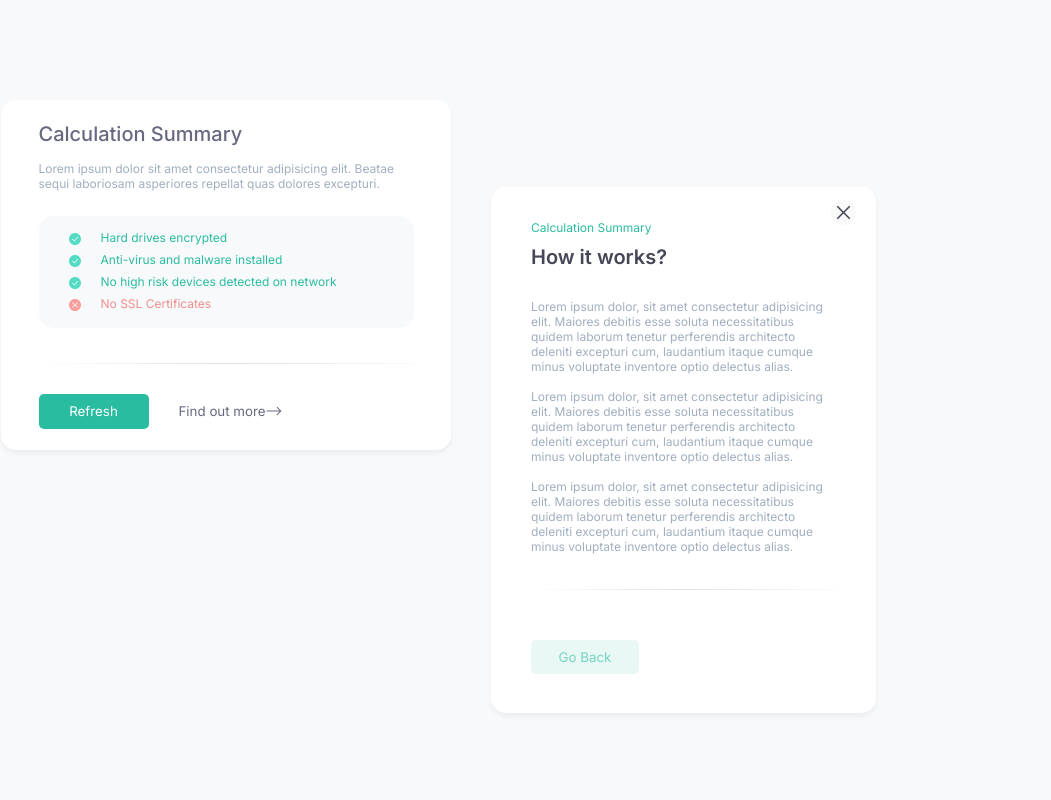
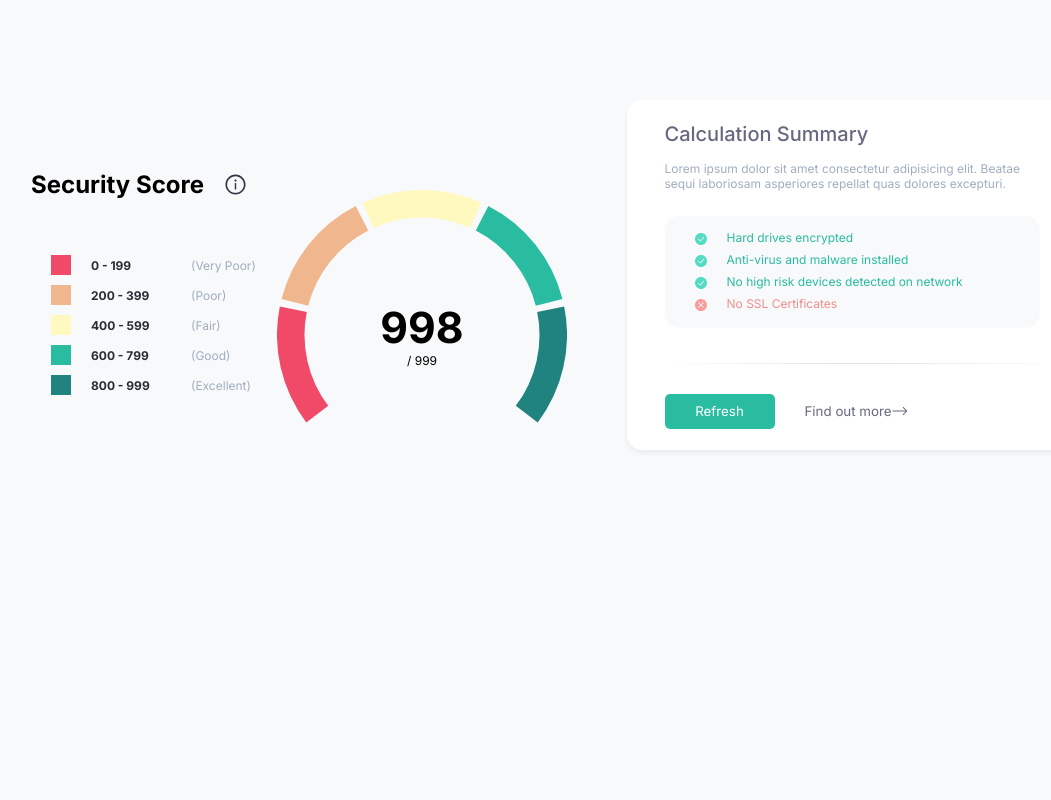
Before and after one commit to iKarans/jersey-client-project, a React (Create React App) app: page /security in a window 1280 px wide. Shown: the top 800 px of the page, without its empty margins (39-1090 px from the left). Built offline with nearby package versions, Linux system fonts and the light colour scheme.

Commit message:
useState implemented, buttons and styling all working

```diff
--- a/src/components/CalculationInfo/CalculationInfo.jsx
+++ b/src/components/CalculationInfo/CalculationInfo.jsx
@@ -2,12 +2,16 @@ import React from 'react'
 import "./CalculationInfo.scss";
 import Cross from "../../assets/global/black-cross.svg";
 
-const CalculationInfo = () => {
+const CalculationInfo = (props) => {
+
+const { showMoreInfo } = props;
+
+
     return (
         <div className="background">
         <div className="holder">
             <div className="content">
-                <img className="content__image" src={Cross} alt="Cross"></img>
+                <img className="content__image" src={Cross} alt="Cross" onClick={showMoreInfo}></img>
                 <p className="content__sub" style={{color: '#2abca1'}}>Calculation Summary</p>
 
                 <h1 className="content__title">How it works?</h1>
@@ -21,7 +25,7 @@ const CalculationInfo = () => {
 
                 <hr/>
 
-                <button className="content__button">Go Back</button>
+                <button className="content__button" onClick={showMoreInfo}>Go Back</button>
             </div>
         </div>
         </div>
--- a/src/components/CalculationInfo/CalculationInfo.scss
+++ b/src/components/CalculationInfo/CalculationInfo.scss
@@ -2,11 +2,15 @@
 @use "../../assets/styles/variables" as *;
 
 .background {
+    position: absolute;
+    background-color: rgba($color: #000000, $alpha: 0.4);
     display: flex;
     justify-content: center;
     align-items: center;
     height: 100vh;
+    width: 100%;
     z-index: 1;
+
 }
 
 .holder {
--- a/src/components/CalculationSummary/CalulationSummary.jsx
+++ b/src/components/CalculationSummary/CalulationSummary.jsx
@@ -3,9 +3,15 @@ import "./CalculationSummary.scss";
 import Tick from "../../assets/login/green-tick.svg";
 import Cross from "../../assets/login/red-cross.svg";
 import RightArrow from "../../assets/global/right-arrow.svg";
+import { useState } from 'react';
+import CalculationInfo from '../CalculationInfo/CalculationInfo';
 
-const CalulationSummary = () => {
+const CalulationSummary = (props) => {
+
+    const { showMoreInfo } = props;
+
     return (
+
         <div className="calculation">
             <div className="calculation__container">
                 <h1 className="calculation__container--header">Calculation Summary</h1>
@@ -28,11 +34,12 @@ const CalulationSummary = () => {
 
                 <div className="calculation__button">
                     <button className="calculation__button--refresh">Refresh</button>
-                    <button className="calculation__button--more">Find out more
+                    <button className="calculation__button--more"onClick={showMoreInfo}>Find out more
                     <img src={RightArrow} alt="" /></button>
                 </div>
             </div>
         </div>
+
     )
 }
 
--- a/src/containers/Security/Security.jsx
+++ b/src/containers/Security/Security.jsx
@@ -1,15 +1,24 @@
 import React from 'react'
 import "./Security.scss"
-// import SecurityScore from '../../components/SecurityScore/SecurityScore'
+import SecurityScore from '../../components/SecurityScore/SecurityScore'
 import CalulationSummary from '../../components/CalculationSummary/CalulationSummary'
 import CalculationInfo from '../../components/CalculationInfo/CalculationInfo'
+import { useState } from 'react'
 
 const Security = () => {
+
+  const [moreInfo, setMoreInfo] = useState(false)
+
+    const showMoreInfo = () => {
+        setMoreInfo(!moreInfo);
+        console.log("working")
+      };
+
   return (
     <div className="security">
-      {/* <SecurityScore /> */}
-      <CalulationSummary />
-      <CalculationInfo />
+      <SecurityScore />
+      <CalulationSummary showMoreInfo={showMoreInfo}/>
+      {moreInfo && <CalculationInfo  showMoreInfo={showMoreInfo}/>}
 
     </div>
   )
```
